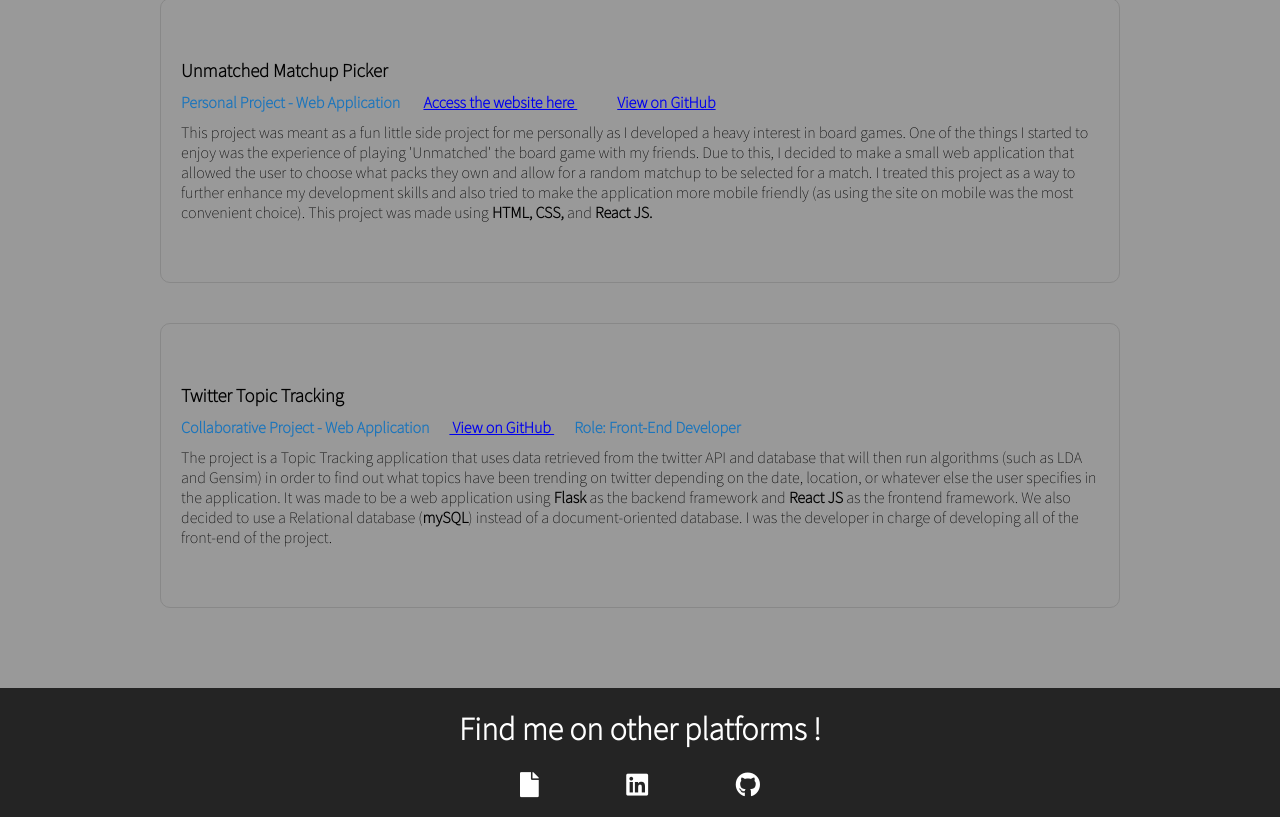
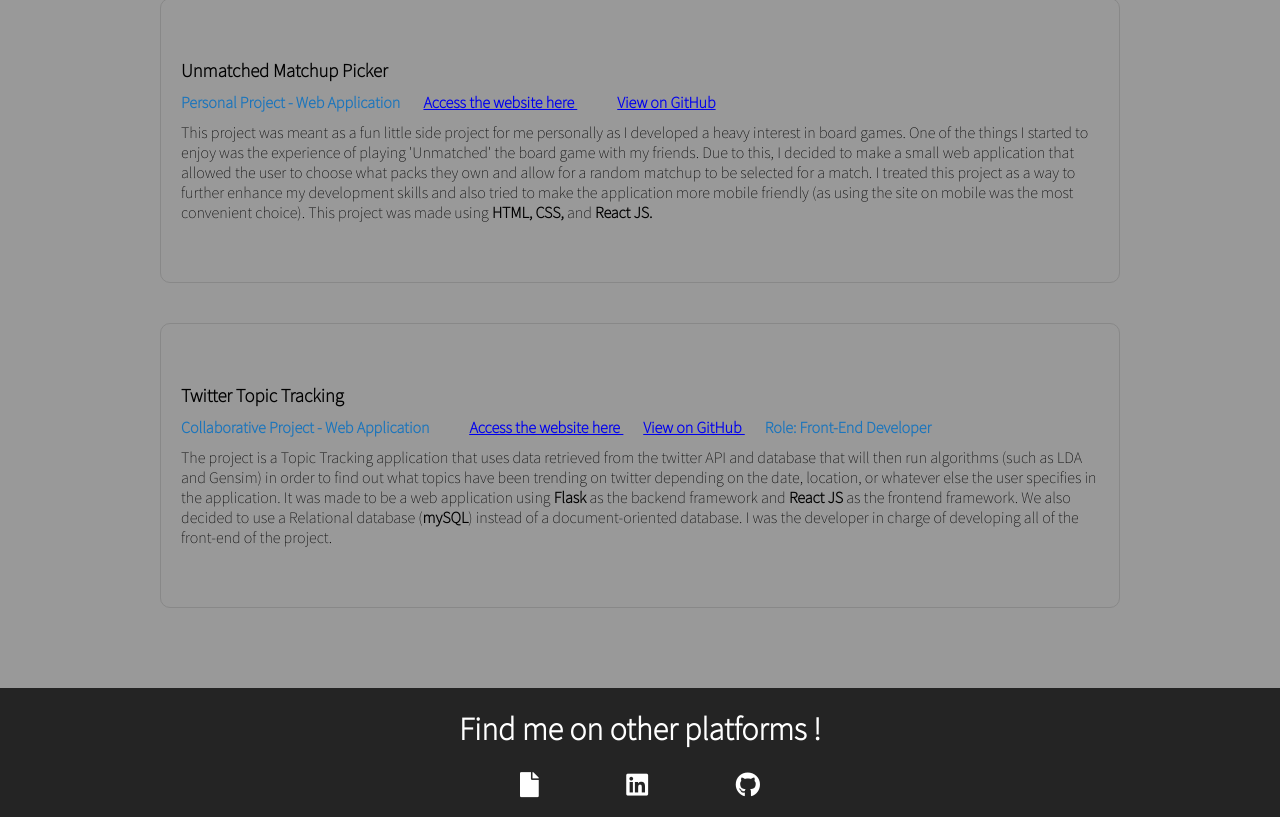
Before and after one commit to Anle101/Anle101.github.io, a React (Create React App) app: page / in a window 1280 px wide. Shown: the part 3538-4355 px from the top of the page. Built offline with nearby package versions, Linux system fonts and the light colour scheme; a web font is replaced by a local one.

Commit message:
Update Projects.js

```diff
--- a/src/components/Projects.js
+++ b/src/components/Projects.js
@@ -87,7 +87,7 @@ function Projects() {
 
                                 <p className="project-type">Collaborative Project - Web Application
 
-                                    <a href="https://github.com/jalalshabo/Twitter-Topic-Tracking/tree/web-app" className="code-button"> View on GitHub </a>
+                                    <a href="https://github.com/jalalshabo/Twitter-Topic-Tracking/tree/web-app" className="code-button"><a href="https://jalalshabo.github.io/Twitter-Topic-Tracking/" className="code-button">Access the website here </a> View on GitHub </a>
 
                                     Role: Front-End Developer
                                 </p>
```
